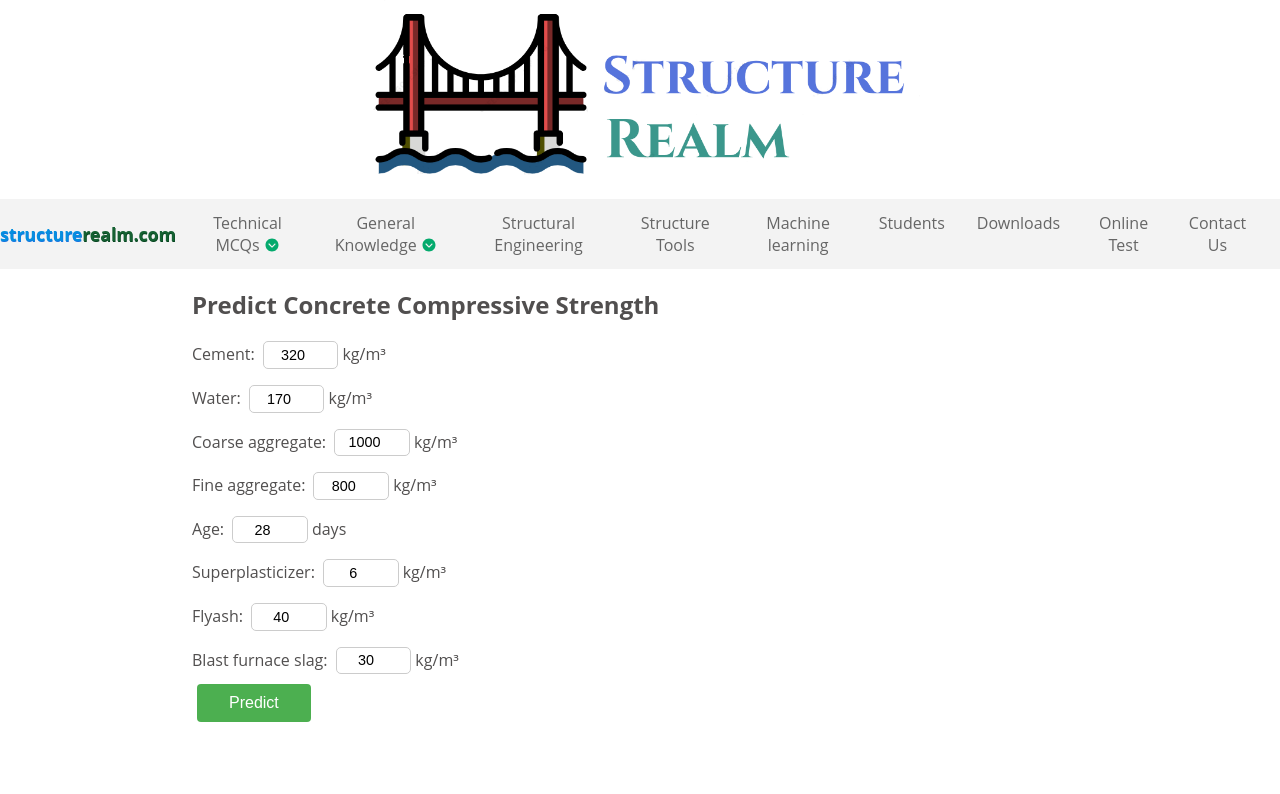
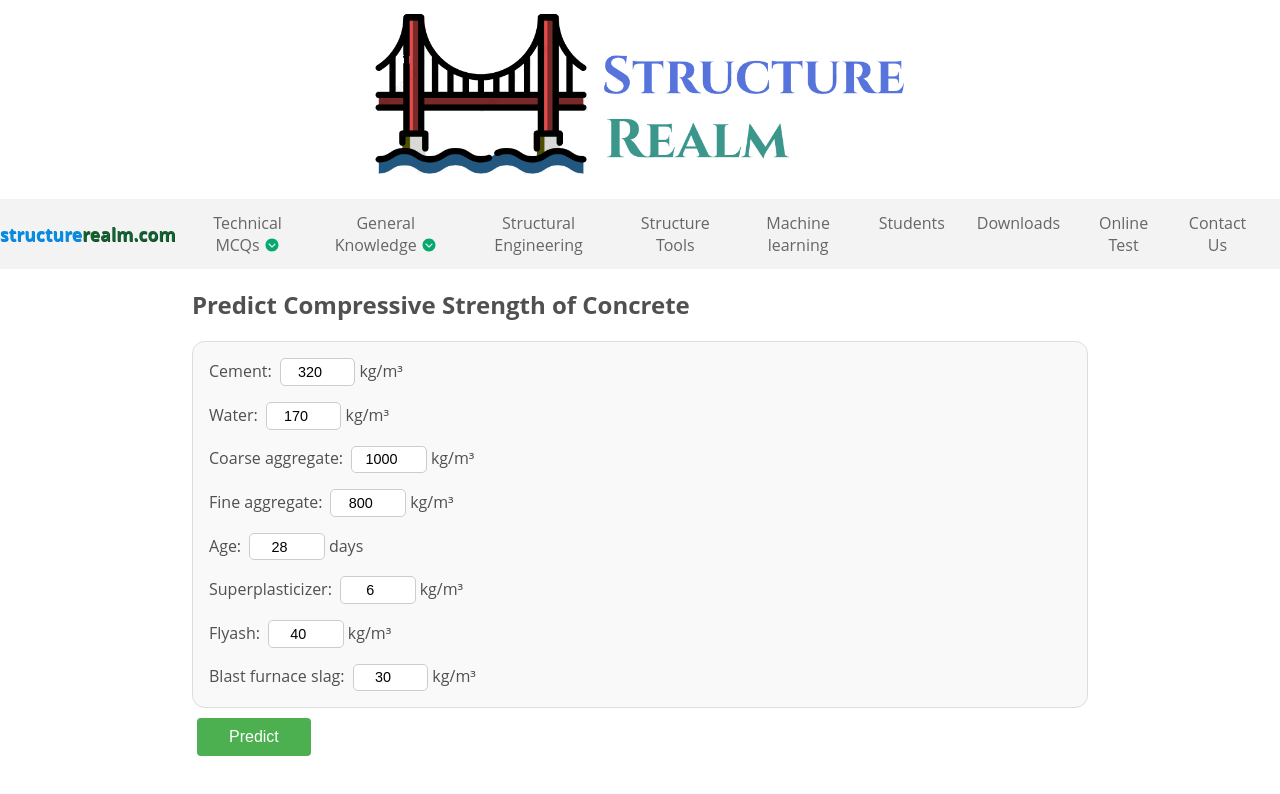
Before and after one commit to learnstructure/mcqCivil, a React (Create React App) app: page /concrete in a window 1280 px wide. Shown: the top 794 px of the page. Built offline with nearby package versions, Linux system fonts and the light colour scheme; no server answers.

Commit message:
SVM and LR also added

```diff
--- a/src/ai/concrete/Concrete.js
+++ b/src/ai/concrete/Concrete.js
@@ -28,8 +28,7 @@ const Concrete = () => {
                 throw new Error('Network response was not ok');
             }
             const data = await response.json();
-            const strength = parseFloat(data.prediction).toFixed(2); // Convert to float, then format to 2 decimal places
-            setPrediction(strength);
+            setPrediction(data);
         } catch (error) {
             console.error('Error fetching the prediction:', error);
             // Optionally, set an error state here to display to the user
@@ -43,54 +42,76 @@ const Concrete = () => {
                 <title>Compressive strength</title>
                 <meta name="description" content="Predict compressive strength of concrete using advanced machine learning techniques" />
             </Helmet>
-            <h2>Predict Concrete Compressive Strength</h2>
-            <div className='params3'>
-
-                <label>
+            <h2>Predict Compressive Strength of Concrete</h2>
+            <div className='params3 prediction-box '>
+                <div >
+                    <label >
                         Cement:
                         <input type="number" name="cem" value={params.cem} onChange={handleChange} min="0"
                             className='input-number' /> kg/m³
                     </label>
-                <label>
+                </div>
+                <div >
+                    <label >
                         Water:
                         <input type="number" name="water" value={params.water} onChange={handleChange} min="0"
                             className='input-number' /> kg/m³
                     </label>
+                </div>
+                <div>
                     <label>
                         Coarse aggregate:
                         <input type="number" name="ca" value={params.ca} onChange={handleChange} min="0"
                             className='input-number' /> kg/m³
                     </label>
+                </div>
+                <div >
                     <label>
                         Fine aggregate:
                         <input type="number" name="fa" value={params.fa} onChange={handleChange} min="0"
                             className='input-number' /> kg/m³
                     </label>
+                </div>
+                <div >
                     <label>
                         Age:
                         <input type="number" name="age" value={params.age} onChange={handleChange} min="0"
                             className='input-number' /> days
                     </label>
+                </div>
+                <div >
                     <label>
                         Superplasticizer:
                         <input type="number" name="sp" value={params.sp} onChange={handleChange} min="0"
                             className='input-number' /> kg/m³
                     </label>
+                </div>
+                <div >
                     <label>
                         Flyash:
                         <input type="number" name="flyash" value={params.flyash} onChange={handleChange} min="0"
                             className='input-number' /> kg/m³
                     </label>
+                </div>
+                <div >
                     <label>
                         Blast furnace slag:
                         <input type="number" name="bfs" value={params.bfs} onChange={handleChange} min="0"
                             className='input-number' /> kg/m³
                     </label>
+                </div>
 
             </div>
 
             <button onClick={handlePredict} className='button'>Predict</button>
-            {prediction && <p>Predicted Strength: {prediction} MPa (Gradient boosting model)</p>}
+            {prediction && (
+                <div className="prediction-box">
+                    <p className="prediction-title">Predictions based on various machine learning models</p>
+                    <p className="prediction-text">Gradient Boosting: {parseFloat(prediction.gbr).toFixed(2)} MPa</p>
+                    <p className="prediction-text">Support vector machine: {parseFloat(prediction.svr).toFixed(2)} MPa</p>
+                    <p className="prediction-text">Linear Regression: {parseFloat(prediction.linear).toFixed(2)} MPa</p>
+                </div>
+            )}
         </main>
     );
 };
--- a/src/ai/css/ai.css
+++ b/src/ai/css/ai.css
@@ -19,3 +19,44 @@
     /* Darker green */
     transform: scale(1.05);
 }
+
+.prediction-box {
+    padding: 1rem;
+    background-color: #f9f9f9;
+    border-radius: 0.8rem;
+    border: 1px solid #ddd;
+}
+
+.prediction-title {
+    /* text-align: center; */
+    font-size: 1rem;
+    margin-bottom: 0.5rem;
+    font-weight: bold;
+    color: #333;
+}
+
+.prediction-text {
+    line-height: 1.6;
+    font-size: 1rem;
+    margin: 0.4rem 0;
+}
+
+.flex-box {
+    display: flex;
+    flex-wrap: wrap;
+    /* Allows items to wrap onto the next line */
+    gap: 20px;
+    /* Adds space between items */
+}
+
+.flex-item {
+    flex: 1 1 20%;
+    /* Flex-grow, flex-shrink, and base-width of 45% for 2 items per row */
+}
+
+@media (max-width: 768px) {
+    .flex-item {
+        flex: 1 1 100%;
+        /* For mobile, each item takes full width */
+    }
+}
```
Lines whose indentation alone changed are shown as unchanged.
